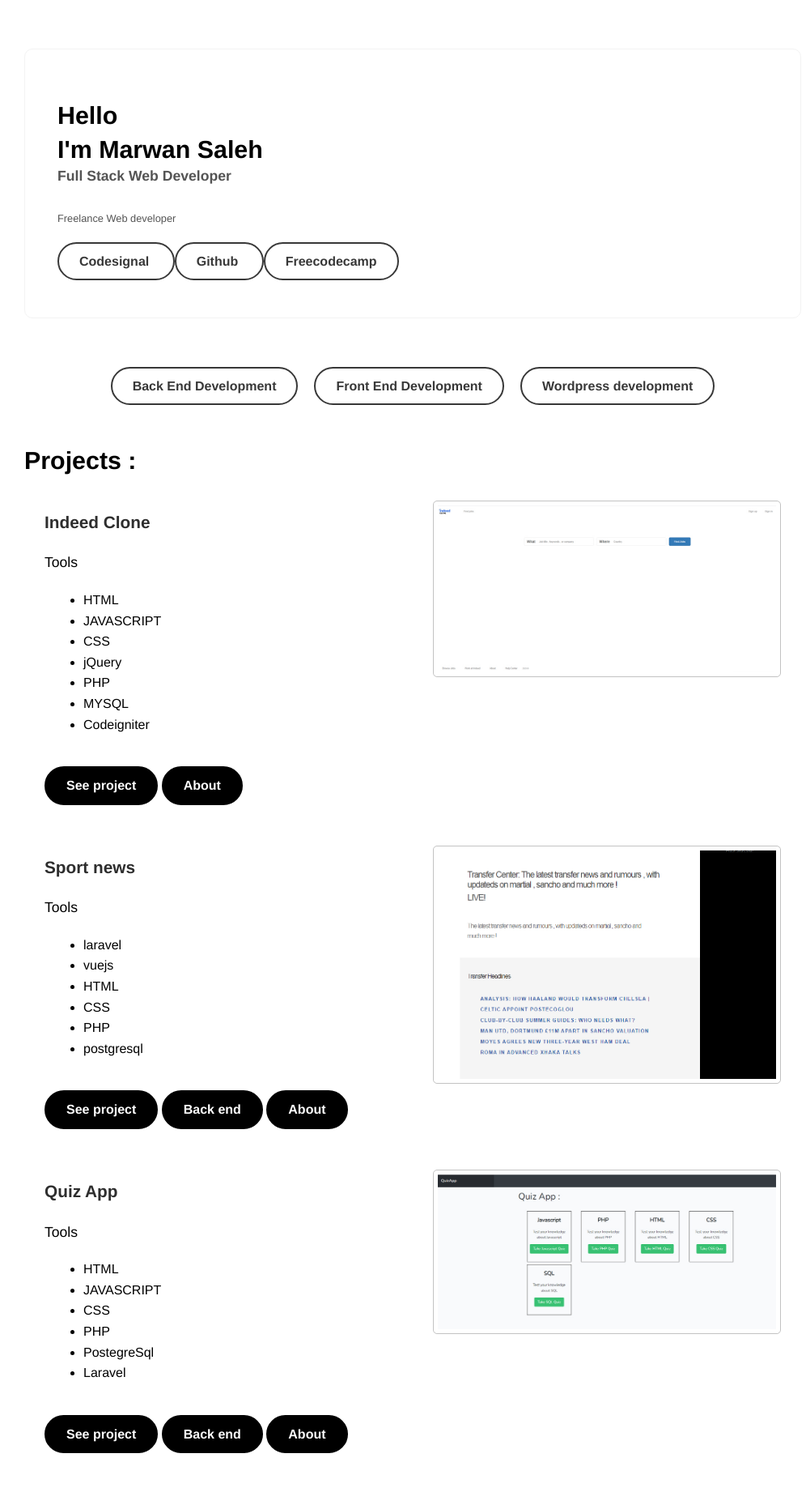
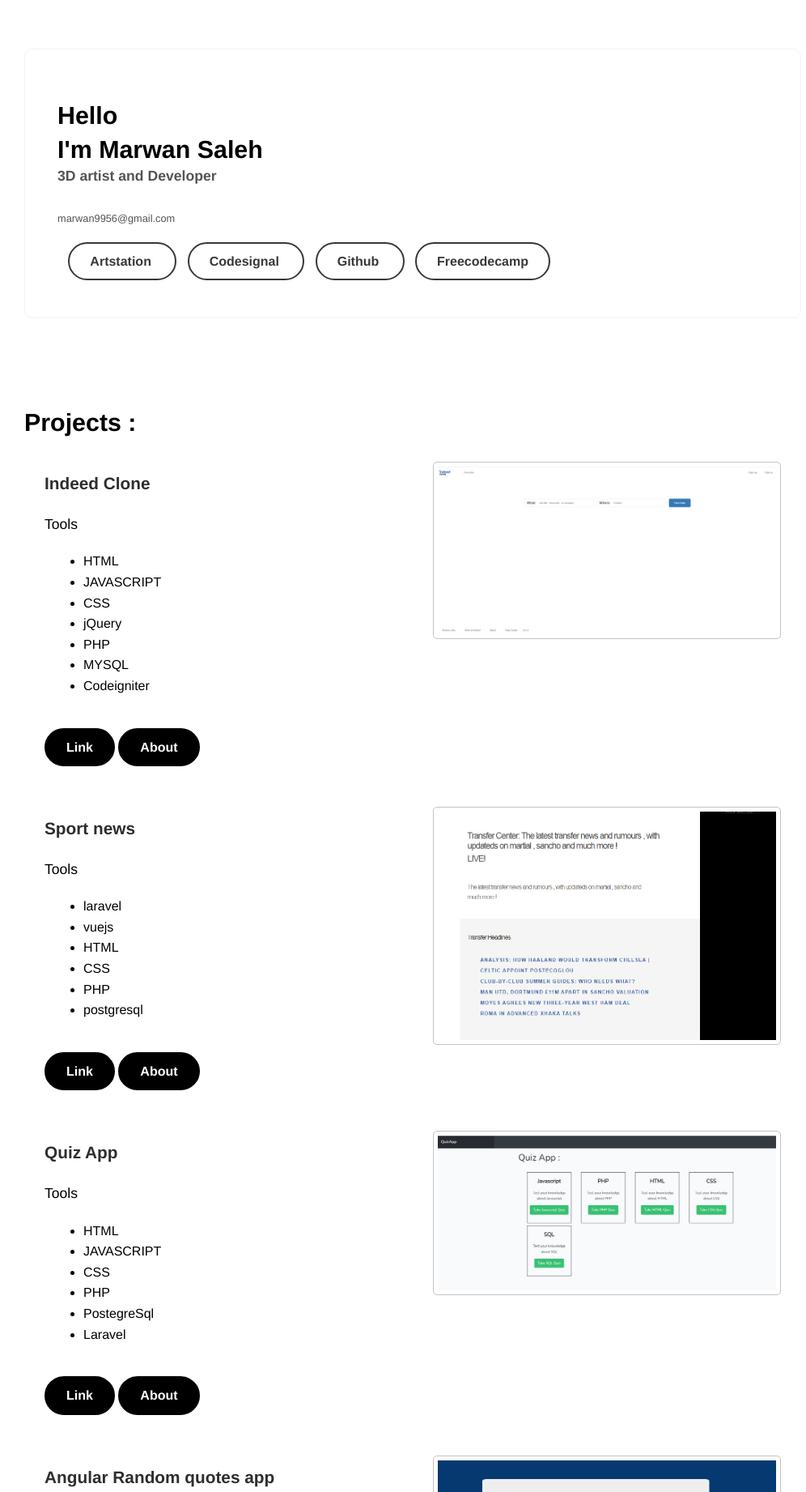
Before and after one commit to Marwan9956/portfolio, a CodeIgniter app: page /portfolio/ in a window 1280 px wide. Shown: the part 78-1920 px from the top of the page at 81% size, without its empty margins (130-1126 px from the left). Run offline with CodeIgniter, Linux system fonts and the light colour scheme.

Commit message:
adjust layout

```diff
--- a/application/models/Projects_model.php
+++ b/application/models/Projects_model.php
@@ -8,6 +8,17 @@
         }else{
             $serverName = 'https://'. $_SERVER['SERVER_NAME'];
         }
+        /*
+        [
+                'id'          => 4,
+                'projectType' => 'portfolio',
+                'title'       => 'rest api',
+                'description' => 'rest api done in Laravel ',
+                'tools'       => ['PHP','Mysql','Laravel'],
+                'projectImg'  => 'restapi.jpg',
+                'link'        => 'https://rest.marwansaleh.com/'
+            ]
+        */
         $projects = [
             [
                 'id'          => 1,
@@ -25,10 +36,7 @@
                 'description' => 'laravel vue js app for real time news and headlines backend in laravel front end with vue js to see site click on front end. to check the web site you can login in backend link with email: marwan@marwansaleh.com , Password : 123456789',
                 'tools'       => ['laravel', 'vuejs' ,'HTML','CSS','PHP','postgresql'],
                 'projectImg'  => 'sport_news.jpg',
-                'link'        => 'http://marwan-sport-news.herokuapp.com/public/news',
-                'backend'     => 'http://marwan-sport-news.herokuapp.com',
-                'loginEmail'  => 'Email: marwan@marwansaleh.com ',
-                'loginPass'   => 'Password : 123456789'
+                'link'        => 'https://github.com/Marwan9956/sport_news',
             ],
 			[
                 'id'          => 3,
@@ -37,17 +45,8 @@
                 'description' => 'Laravel quiz app that has front end part to show quiz by topic in /quiz  and backend on /admin where you can add subject or add question and edit them  , if you want admin part it is on http://quizweb-site.herokuapp.com/admin',
                 'tools'       => ['HTML','JAVASCRIPT','CSS','PHP','PostegreSql','Laravel'],
                 'projectImg'  => 'quiz.jpg',
-                'link'        => 'http://quizweb-site.herokuapp.com/quiz',
-                'backend'     => 'http://quizweb-site.herokuapp.com/admin'
-            ],
-            [
-                'id'          => 4,
-                'projectType' => 'portfolio',
-                'title'       => 'rest api',
-                'description' => 'rest api done in Laravel ',
-                'tools'       => ['PHP','Mysql','Laravel'],
-                'projectImg'  => 'restapi.jpg',
-                'link'        => 'https://rest.marwansaleh.com/'
+                'link'        => 'https://github.com/Marwan9956/quiz'
+
             ],
             [
                 'id'          => 5,
@@ -77,6 +76,10 @@
     public function getLinks(){
         $links = [
             [
+                'title' => 'Artstation',
+                'url'   => 'https://marwan.artstation.com/'
+            ],
+            [
                 'title' => 'Codesignal',
                 'url'   => 'https://app.codesignal.com/profile/marwan9956'
             ],
--- a/application/views/layouts/contact.php
+++ b/application/views/layouts/contact.php
@@ -1,10 +1,7 @@
 <section class="contact">
     <h2>Contact Me </h2>
-    <p>Feel free to reach out to me at any time .</p>
+    <p>Feel free to reach out to me </p>
     <div class="flex-2-col">
-        <div>
-            <img class="profileImg" src="<?php echo base_url('assets/img/myAvatar.png');?>"/>
-        </div>
         <div class="personal_info">
             <h4>Marwan Saleh</h4>
             <p>marwan9956@gmail.com</p>
--- a/application/views/layouts/jumbotron.php
+++ b/application/views/layouts/jumbotron.php
@@ -1,12 +1,13 @@
 <section class="jumbotron">
     <h1 class="hello">Hello</h1>
     <h1>I'm Marwan Saleh</h1>
-    <h2> Full Stack Web Developer </h2>
-    <p>Freelance Web developer </p>
+    <h2> 3D artist and  Developer </h2>
+    <p>marwan9956@gmail.com</p>
 
     <?php if(isset($links)):?>
     <div>
         <?php foreach($links as $link): ?>
+        &nbsp;&nbsp;
         <a target="_blank" class="btn" href="<?php echo $link['url'] ?>">
             <?php echo $link['title']; ?>
         </a>
--- a/application/views/layouts/projects.php
+++ b/application/views/layouts/projects.php
@@ -15,7 +15,7 @@
                     <?php endforeach;?>
                     </ul>
                 </div>
-                <a target="_blank" class="btn btn-black" href="<?php echo $project['link'];?>" >See project </a>
+                <a target="_blank" class="btn btn-black" href="<?php echo $project['link'];?>" >Link </a>
                 <?php if(isset($project['backend'])):?>
                 <a target="_blank" class="btn btn-black" href="<?php echo $project['backend'];?>" >Back end  </a>
                 <?php endif;?>
@@ -29,9 +29,6 @@
         <?php endforeach;?>
     <?php endif;?>
     <hr>
-    <div class="center">
-        <a target="_blank" href="https://github.com/Marwan9956" class="btn btn-black">See More on Github</a>
-    </div>
 
 </section>
 <hr>
--- a/application/views/layouts/skills.php
+++ b/application/views/layouts/skills.php
@@ -1,5 +1,7 @@
 <section class="skills">
+    <!--
     <a class="btn">Back End Development</a>
     <a class="btn">Front End Development</a>
     <a class="btn">Wordpress development</a>
+-->
 </section>
```
